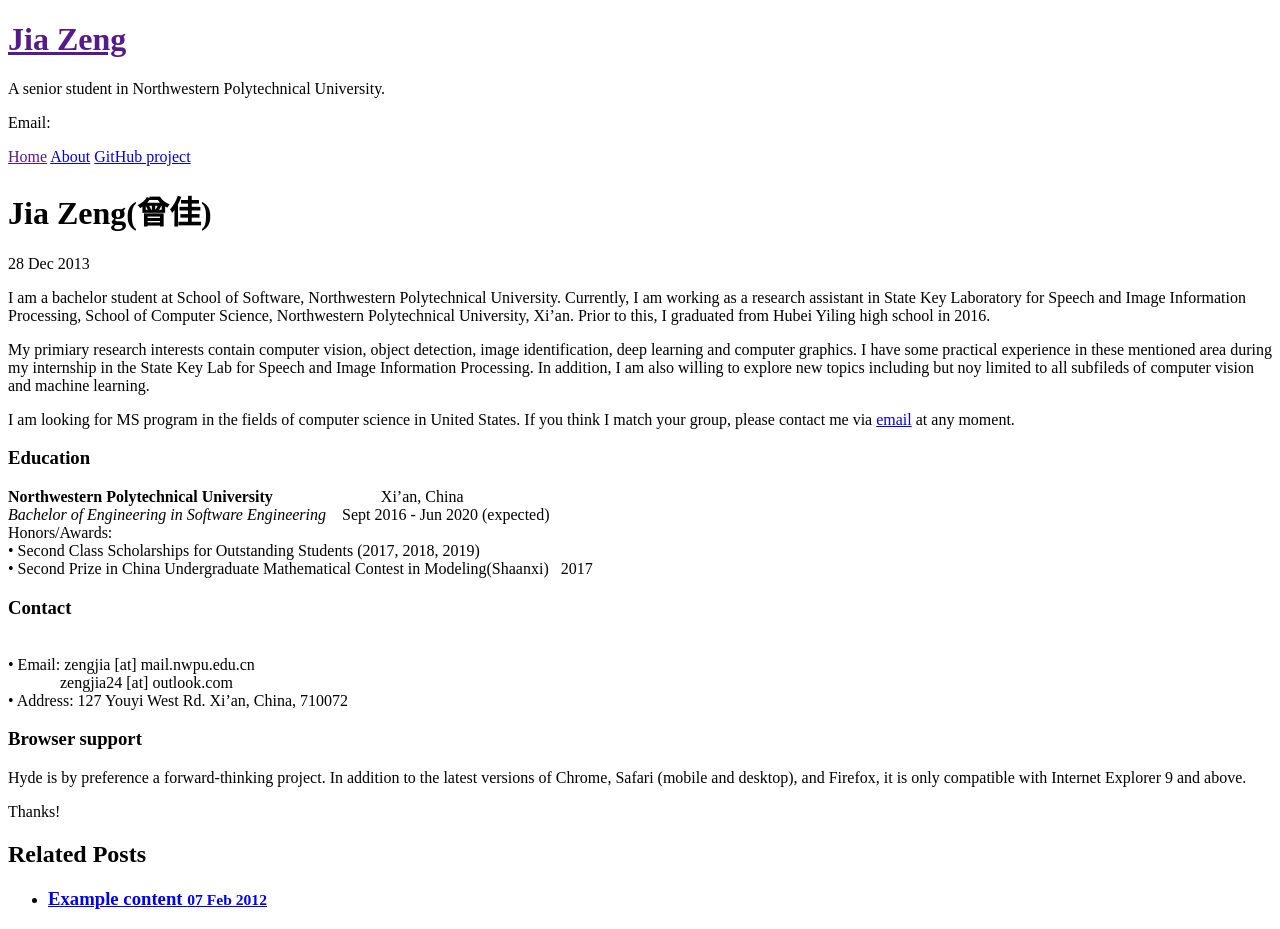
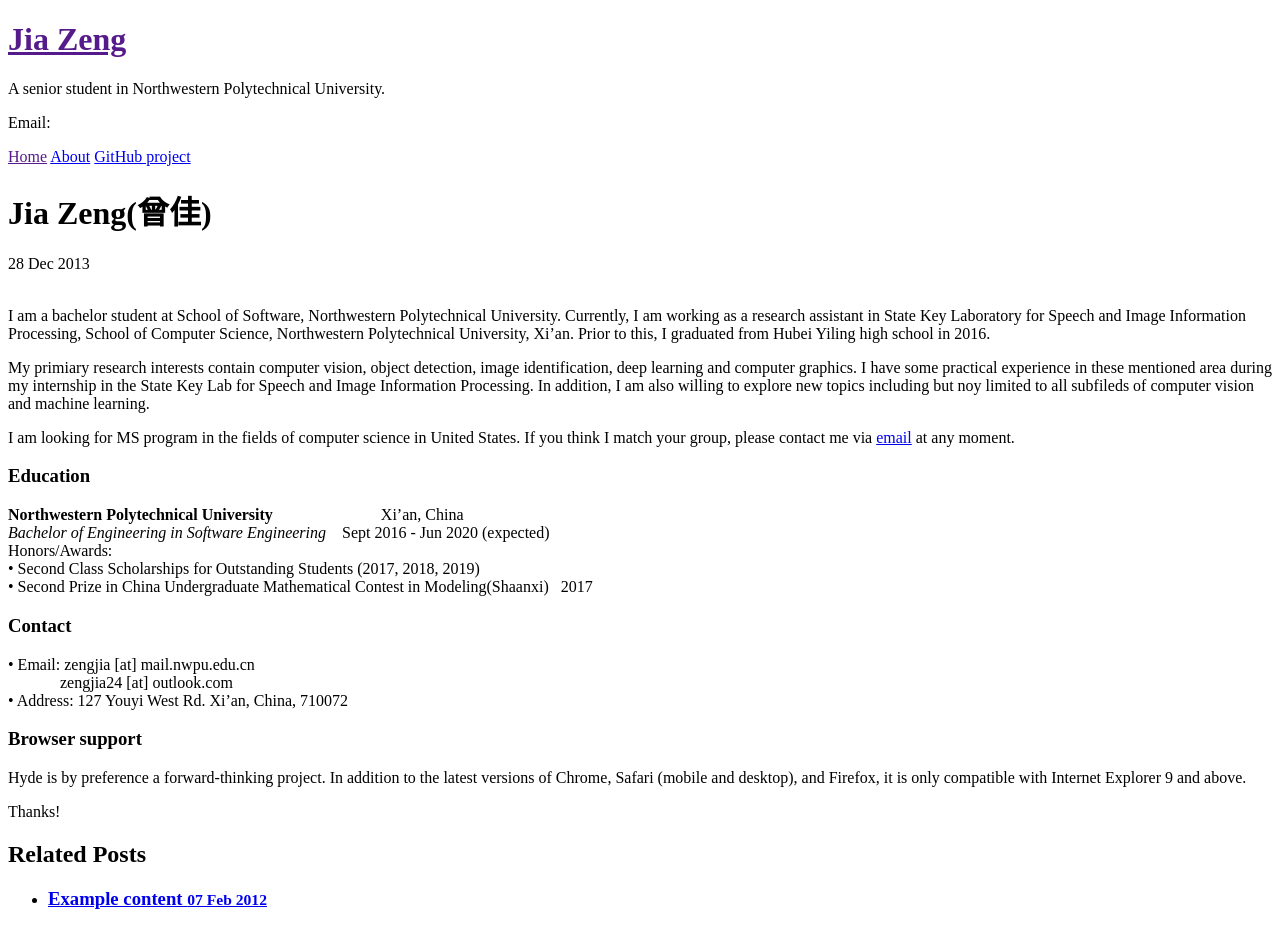
Before and after one commit to zjjzeng/zjjzeng.github.io, a Jekyll site: the page built from _posts/2013-12-28-introducing-hyde.md, in a window 1280 px wide. Built offline with Jekyll 4.4.1, drawn with Linux system fonts in a browser that asks for light colours.

Commit message:
Update 2013-12-28-introducing-hyde.md

```diff
--- a/_posts/2013-12-28-introducing-hyde.md
+++ b/_posts/2013-12-28-introducing-hyde.md
@@ -2,7 +2,7 @@
 layout: post
 title: Jia Zeng(曾佳)
 ---
-
+<br>
 I am a bachelor student at School of Software, Northwestern Polytechnical University. Currently, I am working as a research assistant in State Key Laboratory for Speech and Image Information Processing, School of Computer Science, Northwestern Polytechnical University, Xi'an. Prior to this, I graduated from Hubei Yiling high school in 2016.
 
 My primiary research interests contain computer vision, object detection, image identification, deep learning and computer graphics. I have some practical experience in these mentioned area during my internship in the State Key Lab for Speech and Image Information Processing. In addition, I am also willing to explore new topics including but noy limited to all subfileds of computer vision and machine learning.
@@ -18,7 +18,7 @@ I am looking for MS program in the fields of computer science in United States.
 
 
 ### Contact
-<br>• Email: zengjia [at] mail.nwpu.edu.cn
+• Email: zengjia [at] mail.nwpu.edu.cn
 <br>&nbsp;&nbsp;&nbsp;&nbsp;&nbsp;&nbsp;&nbsp;&nbsp;&nbsp;&nbsp;&nbsp;&nbsp;&nbsp;zengjia24 [at] outlook.com
 <br>• Address: 127 Youyi West Rd. Xi’an, China, 710072
 
```
